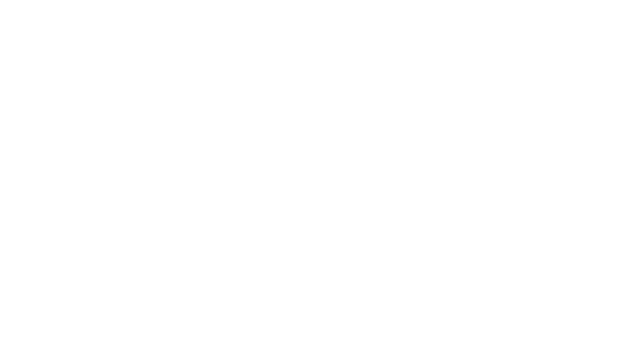
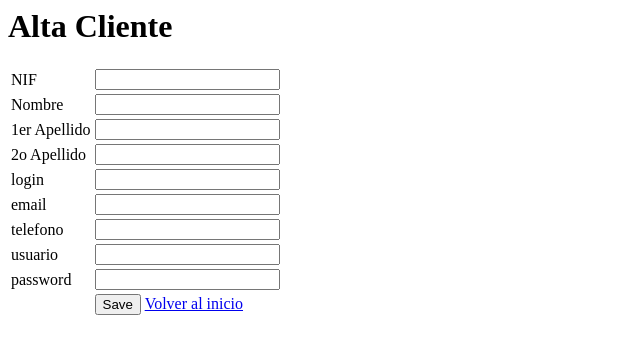
Before and after one commit to Lybert/CRUD, a PHP site: page /altas.php in a window 1280 px wide. Before the commit the part shown is empty. Shown: the top 354 px of the page, without its empty margins (0-640 px from the left). Run offline with PHP 8.4, Linux system fonts and the light colour scheme.

Commit message:
Codigo php y formulario añadidos

```diff
--- a/crud/altas.php
+++ b/crud/altas.php
@@ -1,9 +1,76 @@
-<html>
-    <head>
-        <meta charset="UTF-8">
-        <title>Añadir Cliente</title>
-    </head>
-    <body>
-        <!-- el código php vendrá aquí -->
-    </body>
-</html>
+<h1>Alta Cliente</h1>
+<?php
+if ($_POST) {
+// include conexión a la base de datos
+    include 'conexion.php';
+// insert query
+    $query = "REPLACE INTO clientes "
+            . "SET nif=?, nombre=?, apellido1=?, apellido2=?, "
+            . " email=?, telefono=?, "
+            . "usuario=?, password=? ";
+    echo $query, "<br>";
+// prepare query for execution
+    if ($stmt = $conexion->prepare($query)) {
+        echo "<div>registro preparado.</div>";
+    } else {
+        die('Imposible preparar el registro.' . $conexion->error);
+    }
+// asociar los parámetros
+    $stmt->bind_param('ssssssss', $_POST['nif'], $_POST['nombre'],
+    $_POST['apellido1'], $_POST['apellido2'], $_POST['email'],
+    $_POST['telefono'], $_POST['usuario'], $_POST['password']);
+// Ejecutar la consulta
+    if ($stmt->execute()) {
+        echo "<div>Registro guardado.</div>";
+    } else {
+        die('Imposible guardar el registro: ' . $conexion->error);
+    }
+}
+?>
+<form action='altas.php' method='post'>
+    <table border='0'>
+        <tr>
+            <td>NIF</td>
+            <td><input type='text' name='nif' /></td>
+        </tr>
+        <tr>
+            <td>Nombre</td>
+            <td><input type='text' name='nombre' /></td>
+        </tr>
+        <tr>
+            <td>1er Apellido</td>
+            <td><input type='text' name='apellido1'></textarea></td>
+        </tr>
+        <tr>
+            <td>2o Apellido</td>
+            <td><input type='text' name='apellido2'></textarea></td>
+        </tr>
+        <tr>
+            <td>login</td>
+            <td><input type='text' name='login' /></td>
+        </tr>
+        <tr>
+            <td>email</td>
+            <td><input type='text' name='email' /></td>
+        </tr>
+        <tr>
+            <td>telefono</td>
+            <td><input type='text' name='telefono' /></td>
+        </tr>
+        <tr>
+            <td>usuario</td>
+            <td><input type='text' name='usuario' /></td>
+        </tr>
+        <tr>
+            <td>password</td>
+            <td><input type='text' name='password' /></td>
+        </tr>
+        <tr>
+            <td></td>
+            <td>
+                <input type="submit" name="save" value="Save" />
+                <a href="./index.php">Volver al inicio</a>
+            </td>
+        </tr>
+    </table>
+    </form>
```
